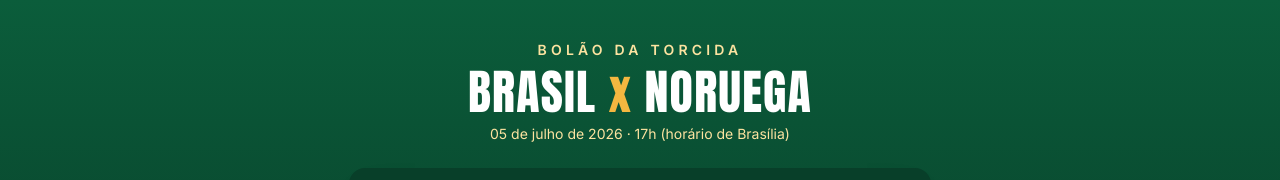
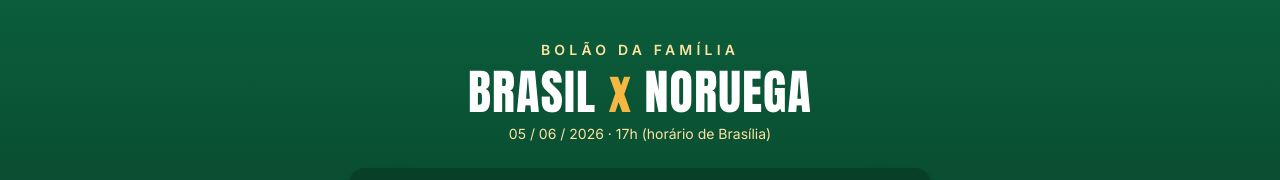
Before and after one commit to ElaineFCerqueira/bolao-brasil-noruega, a React (Vite) app in the folder bolao-brasil-noruega/: page / in a window 1280 px wide. Shown: the top 180 px of the page. Built offline with nearby package versions, Linux system fonts and the light colour scheme; no server answers; the database is empty.

Commit message:
Update App.jsx

```diff
--- a/bolao-brasil-noruega/src/App.jsx
+++ b/bolao-brasil-noruega/src/App.jsx
@@ -34,13 +34,13 @@ export default function App() {
       <header className="bg-gradient-to-b from-brasil-green to-brasil-green-deep pb-8 pt-10 px-4">
         <div className="max-w-3xl mx-auto text-center">
           <p className="text-brasil-gold-soft text-xs sm:text-sm uppercase tracking-[0.3em] font-semibold mb-2">
-            Bolão da torcida
+            Bolão da Família
           </p>
           <h1 className="font-display text-3xl sm:text-5xl text-white tracking-wide leading-tight">
             BRASIL <span className="text-brasil-gold">x</span> {APP_CONFIG.adversario.toUpperCase()}
           </h1>
           <p className="text-brasil-gold-soft text-sm mt-2">
-            05 de julho de 2026 · 17h (horário de Brasília)
+            05 / 06 / 2026 · 17h (horário de Brasília)
           </p>
 
           <div className="mt-6 flex justify-center">
```
